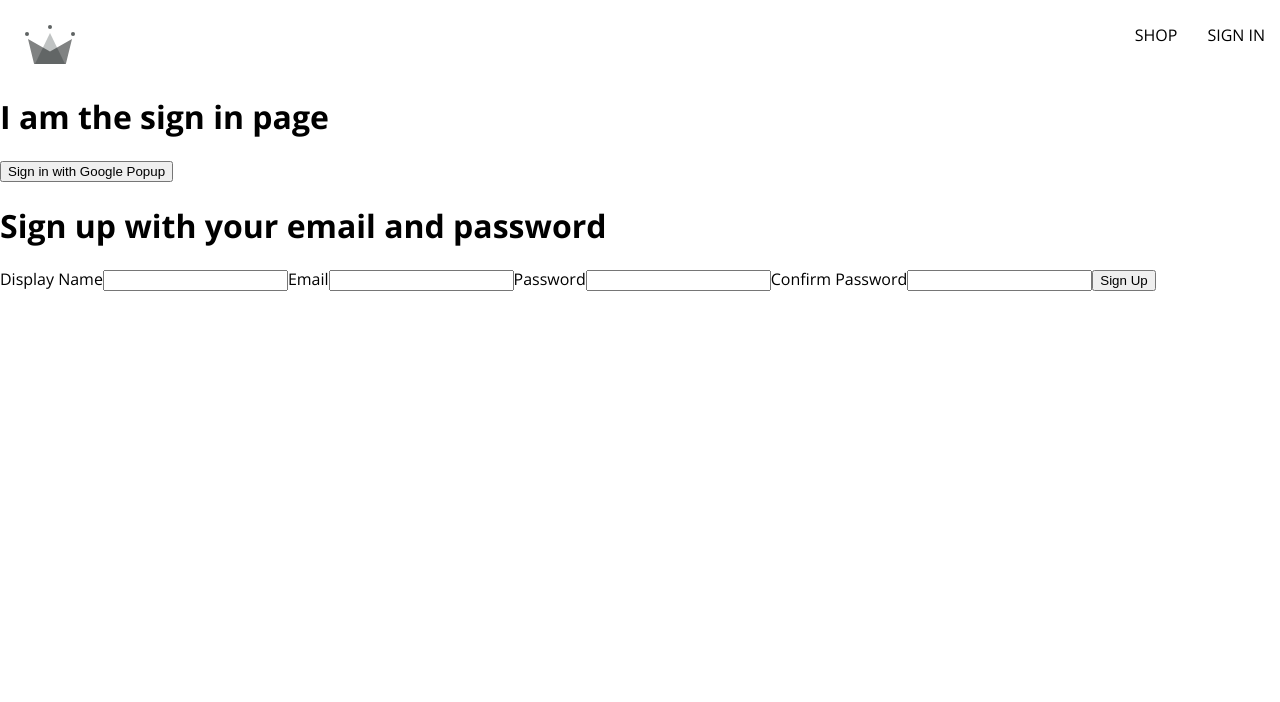
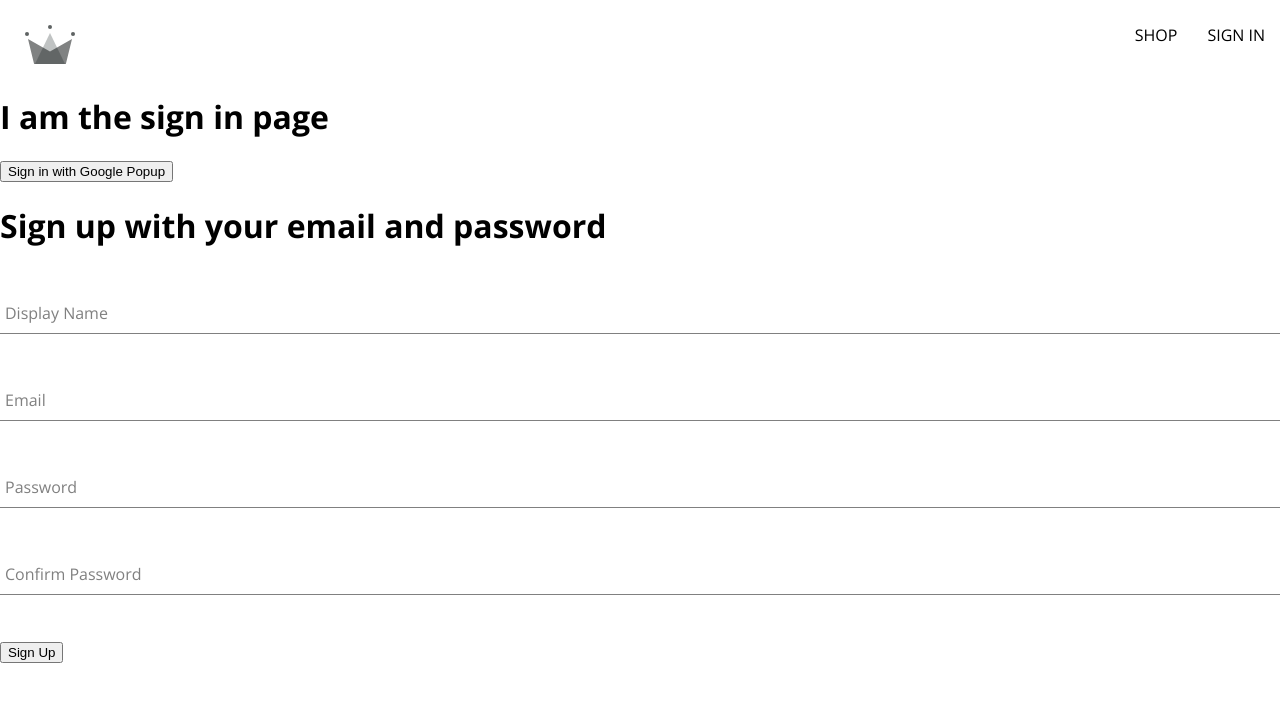
Before and after one commit to DanMorriss/crwn-clothing, a React (Create React App) app in the folder crwn-clothing/: page /sign-in in a window 1280 px wide. Shown: the top 702 px of the page. Built offline with nearby package versions, Linux system fonts and the light colour scheme.

Commit message:
Add form elements into its own component and add scss

```diff
--- /dev/null
+++ b/crwn-clothing/src/components/form-input/form-input.component.jsx
@@ -0,0 +1,20 @@
+import "./form-input.styles.scss";
+
+const FormInput = ({ label, ...otherProps }) => {
+  return (
+    <div className="group">
+      <input className="form-input" {...otherProps} />
+      {label && (
+        <label
+          className={`${
+            otherProps.value.length ? "shrink" : ""
+          } form-input-label`}
+        >
+          {label}
+        </label>
+      )}
+    </div>
+  );
+};
+
+export default FormInput;
--- /dev/null
+++ b/crwn-clothing/src/components/form-input/form-input.styles.scss
@@ -0,0 +1,54 @@
+$sub-color: grey;
+$main-color: black;
+
+@mixin shrinkLabel {
+  top: -14px;
+  font-size: 12px;
+  color: $main-color;
+}
+
+.group {
+  position: relative;
+  margin: 45px 0;
+
+  .form-input {
+    background: none;
+    background-color: white;
+    color: $sub-color;
+    font-size: 18px;
+    padding: 10px 10px 10px 5px;
+    display: block;
+    width: 100%;
+    border: none;
+    border-radius: 0;
+    border-bottom: 1px solid $sub-color;
+    margin: 25px 0;
+
+    &:focus {
+      outline: none;
+    }
+
+    &:focus ~ .form-input-label {
+      @include shrinkLabel();
+    }
+  }
+
+  input[type="password"] {
+    letter-spacing: 0.3em;
+  }
+
+  .form-input-label {
+    color: $sub-color;
+    font-size: 16px;
+    font-weight: normal;
+    position: absolute;
+    pointer-events: none;
+    left: 5px;
+    top: 10px;
+    transition: 300ms ease all;
+
+    &.shrink {
+      @include shrinkLabel();
+    }
+  }
+}
--- a/crwn-clothing/src/components/sign-up-form/sign-up-form.component.jsx
+++ b/crwn-clothing/src/components/sign-up-form/sign-up-form.component.jsx
@@ -3,6 +3,7 @@
   createAuthUserWithEmailAndPassword,
   createUserDocumentFromAuth,
 } from "../../utils/firebase/firebase.utils";
+import FormInput from "../form-input/form-input.component";
 
 const defaultFormFields = {
   displayName: "",
@@ -55,8 +56,8 @@
     <div>
       <h1>Sign up with your email and password</h1>
       <form onSubmit={handleSubmit}>
-        <label>Display Name</label>
-        <input
+        <FormInput
+          label="Display Name"
           type="text"
           required
           onChange={handleChange}
@@ -64,8 +65,8 @@
           value={displayName}
         />
 
-        <label>Email</label>
-        <input
+        <FormInput
+          label="Email"
           type="email"
           required
           onChange={handleChange}
@@ -73,8 +74,8 @@
           value={email}
         />
 
-        <label>Password</label>
-        <input
+        <FormInput
+          label="Password"
           type="password"
           required
           onChange={handleChange}
@@ -82,8 +83,8 @@
           value={password}
         />
 
-        <label>Confirm Password</label>
-        <input
+        <FormInput
+          label="Confirm Password"
           type="password"
           required
           onChange={handleChange}
```
